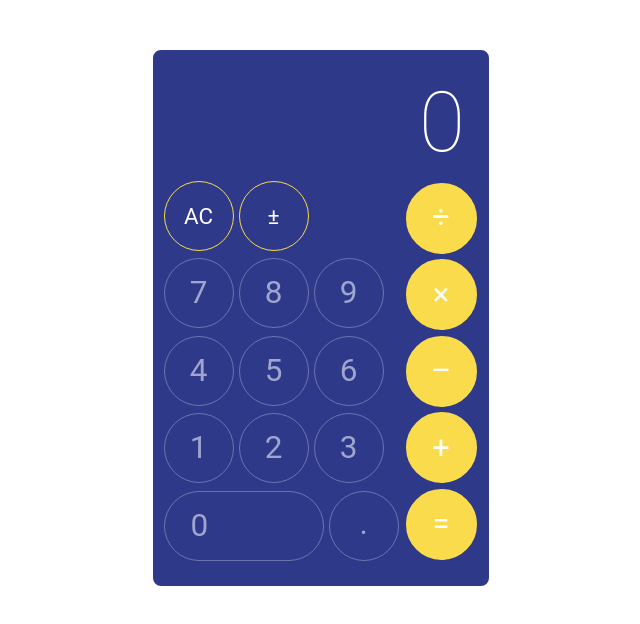
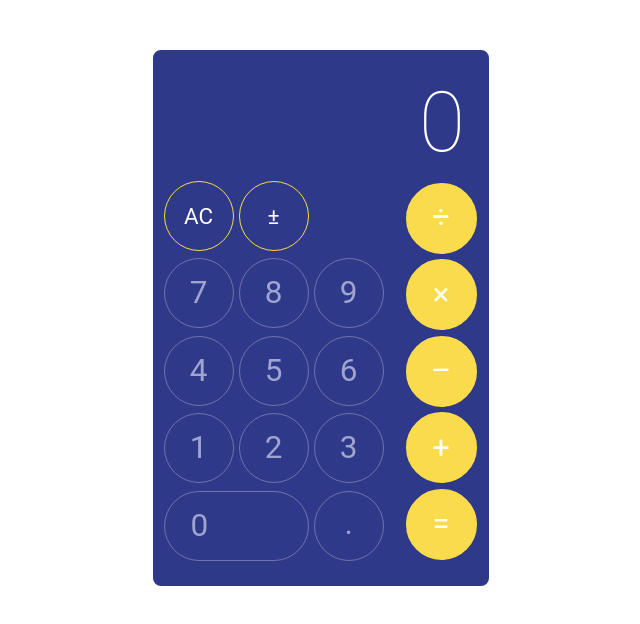
Before and after one commit to zakarynichols/react-calculator, a React (Create React App) app: page / in a window 1280 px wide. Shown: the top 624 px of the page, without its empty margins (319-959 px from the left). Built offline with nearby package versions, Linux system fonts and the light colour scheme; the HTML template or start-up script is replaced by a standard one.

Commit message:
fixed 0 button styling

```diff
--- a/src/App.css
+++ b/src/App.css
@@ -146,7 +146,7 @@ button:active {
 }
 
 .calculator .digit-keys .key-0 {
-  width: 160px;
+  width: 145px;
   text-align: left;
   padding-left: 26px;
   border-radius: 36px;
```
